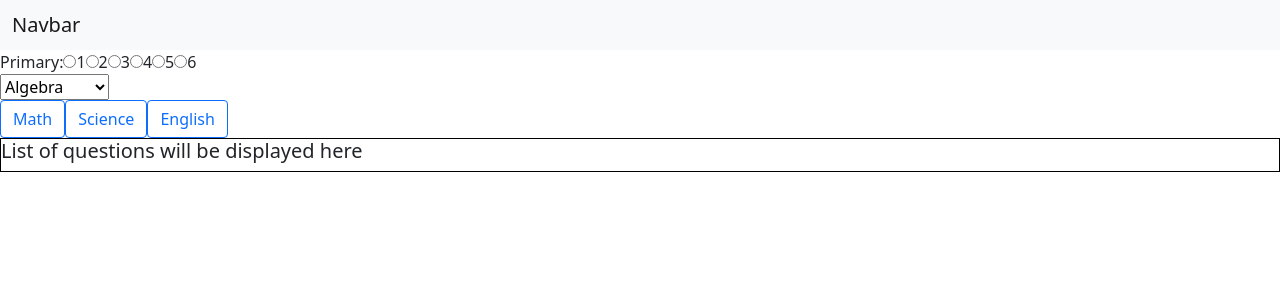
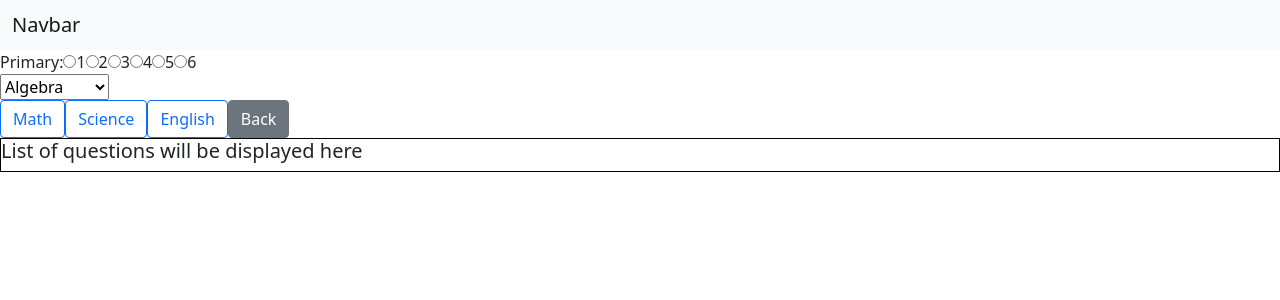
Before and after one commit to sh3ngsh3ng/Project-02-V2, a React (Create React App) app: page / in a window 1280 px wide. Both pictures are taken after a click on the button "Secondary". Shown: the top 300 px of the page. Built offline with nearby package versions, Linux system fonts and the light colour scheme.

Commit message:
added back button to question page

```diff
--- a/src/App.js
+++ b/src/App.js
@@ -24,7 +24,7 @@ export default class App extends React.Component {
   }
 
   // function to change page from landing to question page + set state (level, subjects)
-  changePage = (evt) => {
+  changeToQuestionPage = (evt) => {
     let subjects = []
     if (this.state.selectedLevel === "pri") {
       subjects = this.state.data[0].subjects
@@ -41,15 +41,27 @@ export default class App extends React.Component {
     })
   }
 
+
+
+  // function to change page from question page to landing + reset states
+  changeToLandingPage = () => {
+    this.setState({
+      'active': 'landingpage',
+      'selectedLevel': "",
+      'selectedSubjects': ""
+    })
+  }
+
+
   // conditional rendering of pages
   renderContent() {
     if (this.state.active === "landingpage") {
       return(
-        <LandingPage data={this.state.data} changePage={this.changePage}/>
+        <LandingPage data={this.state.data} changePage={this.changeToQuestionPage}/>
       )
     } else if (this.state.active === "questionpage") {
       return (
-        <QuestionPage />
+        <QuestionPage changePage={this.changeToLandingPage}/>
 
       )
     }
--- /dev/null
+++ b/src/components/BackBtn.js
@@ -0,0 +1,8 @@
+import React from 'react'
+
+export default function BackBtn(props) {
+
+    return (
+        <button type="button" className="btn btn-secondary" onClick = {props.changePage}>Back</button>
+    )
+}
--- a/src/components/QuestionPage.js
+++ b/src/components/QuestionPage.js
@@ -1,6 +1,7 @@
 import React from "react"
 import QuestionDisplay from "./QuestionDisplay"
 import SearchForm from "./SearchForm"
+import BackBtn from "./BackBtn"
 
 
 export default function QuestionPage (props) {
@@ -8,6 +9,7 @@ export default function QuestionPage (props) {
     return (
         <React.Fragment>
             <SearchForm />
+            <BackBtn changePage={props.changePage} />
             <br/>
             <QuestionDisplay />
         </React.Fragment>
```
